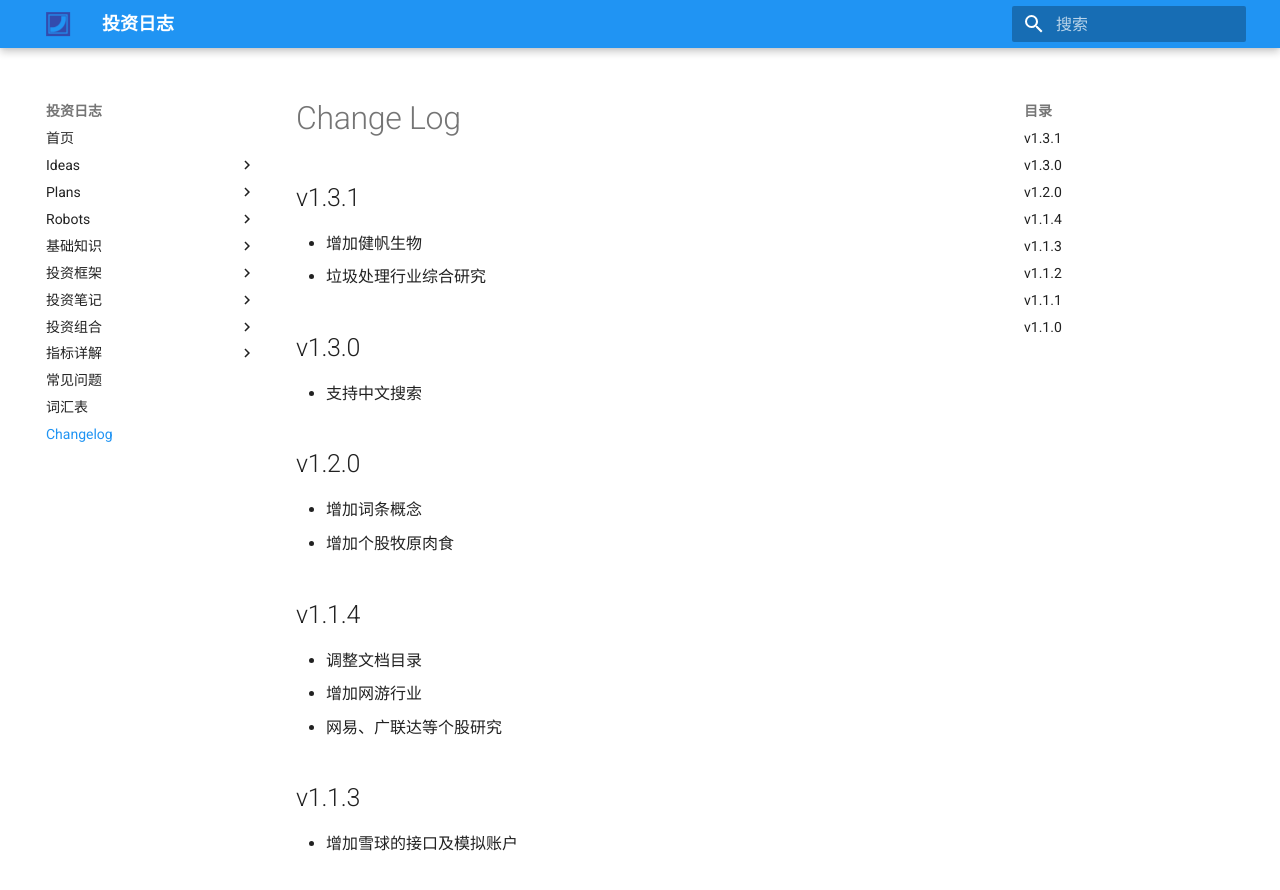
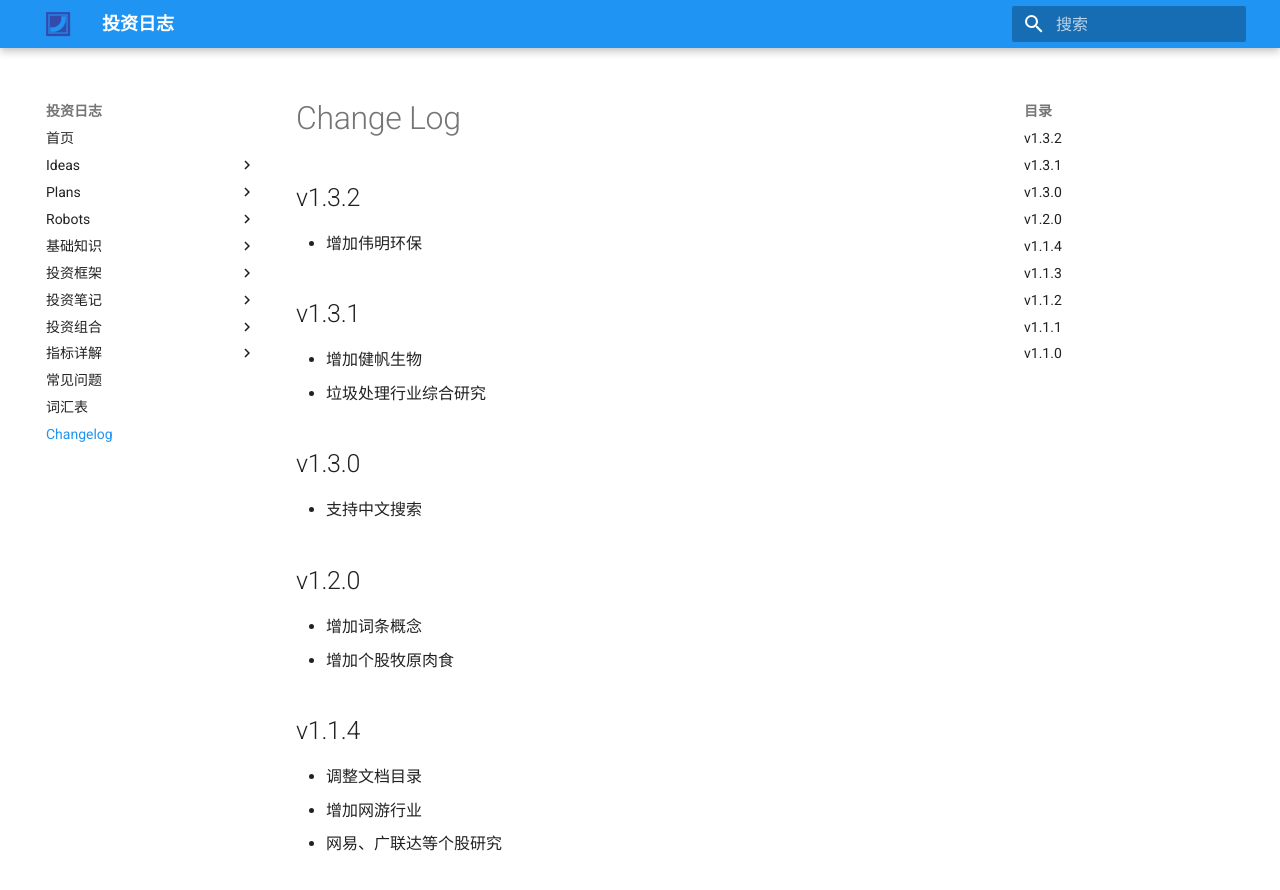
Before and after one commit to markqiu/jinniuai_wealth_safe_world, an MkDocs documentation site: the page built from docs/changelog.md, in a window 1280 px wide and 900 px high. Shown: the top 890 px of the window. Built offline with MkDocs 1.6.1 and Material for MkDocs 9.7.7, drawn with Linux system fonts in a browser that asks for light colours.

Commit message:
## v1.3.2 - 增加伟明环保

```diff
--- a/docs/changelog.md
+++ b/docs/changelog.md
@@ -1,4 +1,7 @@
 # Change Log
+## v1.3.2
+- 增加伟明环保
+
 ## v1.3.1
 - 增加健帆生物
 - 垃圾处理行业综合研究
--- a/pyproject.toml
+++ b/pyproject.toml
@@ -1,6 +1,6 @@
 [tool.poetry]
 name = "investment_dairy"
-version = "1.3.1"
+version = "1.3.2"
 description = "智道的投资日记"
 authors = ["markqiu <qiucheng@jinniuai.com>"]
 license = "MIT"
```
Also changed, not shown: docs/投资笔记/行业跟踪/垃圾处理/伟明环保.md (added, +9 -0 lines).
